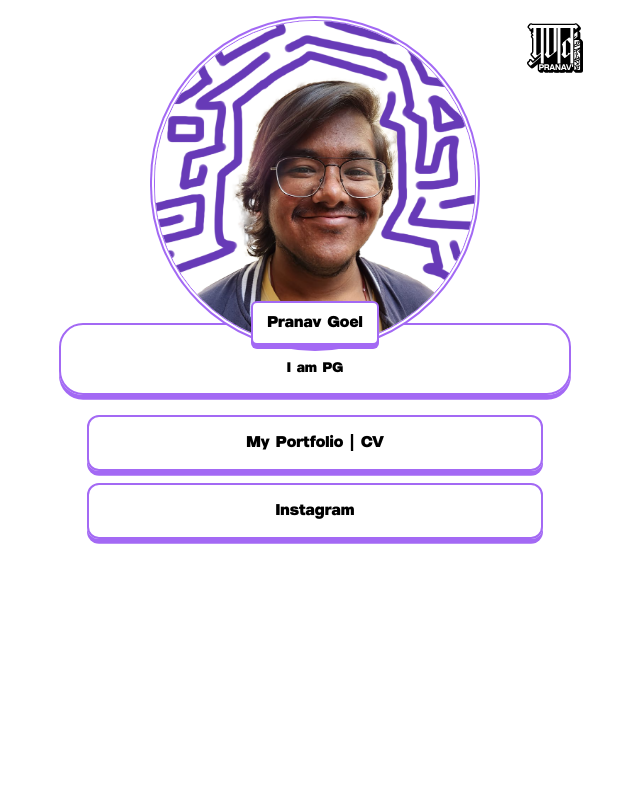
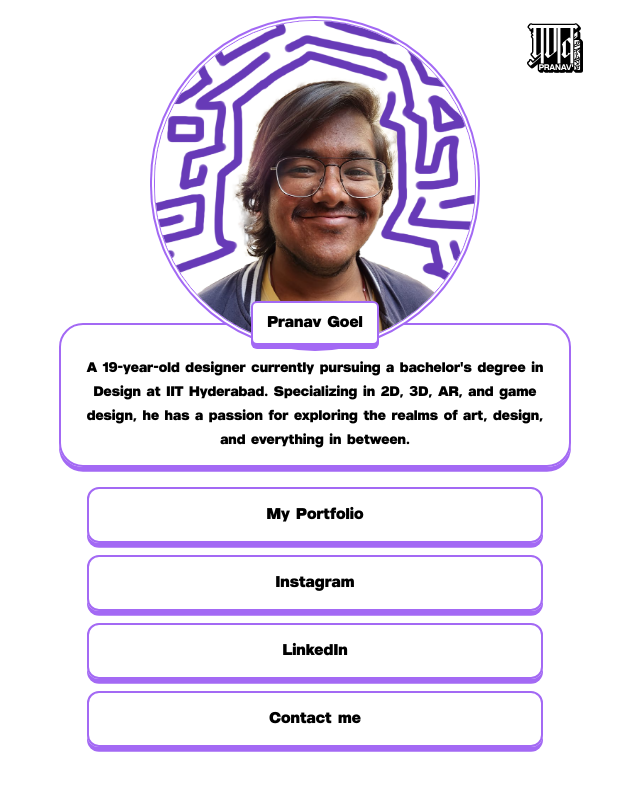
Before and after one commit to work-pranav/links, a React (Vite) app: page / in a window 1280 px wide. Shown: the top 790 px of the page, without its empty margins (325-965 px from the left). Built offline with nearby package versions, Linux system fonts and the light colour scheme.

Commit message:
Update data.ts

```diff
--- a/src/data.ts
+++ b/src/data.ts
@@ -1,14 +1,22 @@
 export const Name = "Pranav Goel";
 
-export const Description = "I am PG"
+export const Description = "A 19-year-old designer currently pursuing a bachelor's degree in Design at IIT Hyderabad. Specializing in 2D, 3D, AR, and game design, he has a passion for exploring the realms of art, design, and everything in between."
 
 export const Links = [
     {
-        title: "My Portfolio | CV",
+        title: "My Portfolio",
         link: "https://www.canva.com/design/DAF9auw5psI/chJNQIVgPqDCk0iJbI5Tvw/view"
     },
     {
         title: "Instagram",
         link: "https://www.instagram.com/work.pranav/"
     },
+    {
+        title: "LinkedIn",
+        link: "https://www.linkedin.com/in/work-pranavgoel/"
+    },
+    {
+        title: "Contact me",
+        link: "mailto:work.pranavgoel@gmail.com"
+    },
 ]
```
